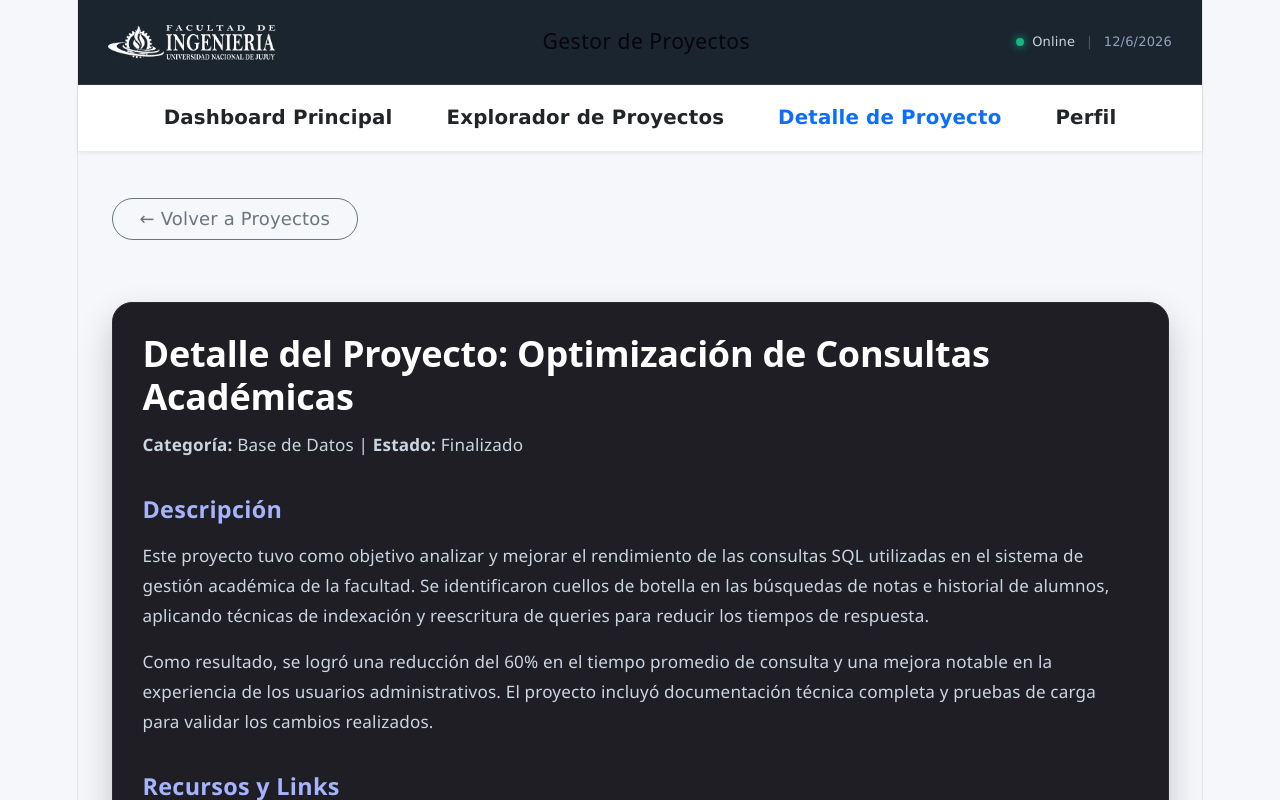
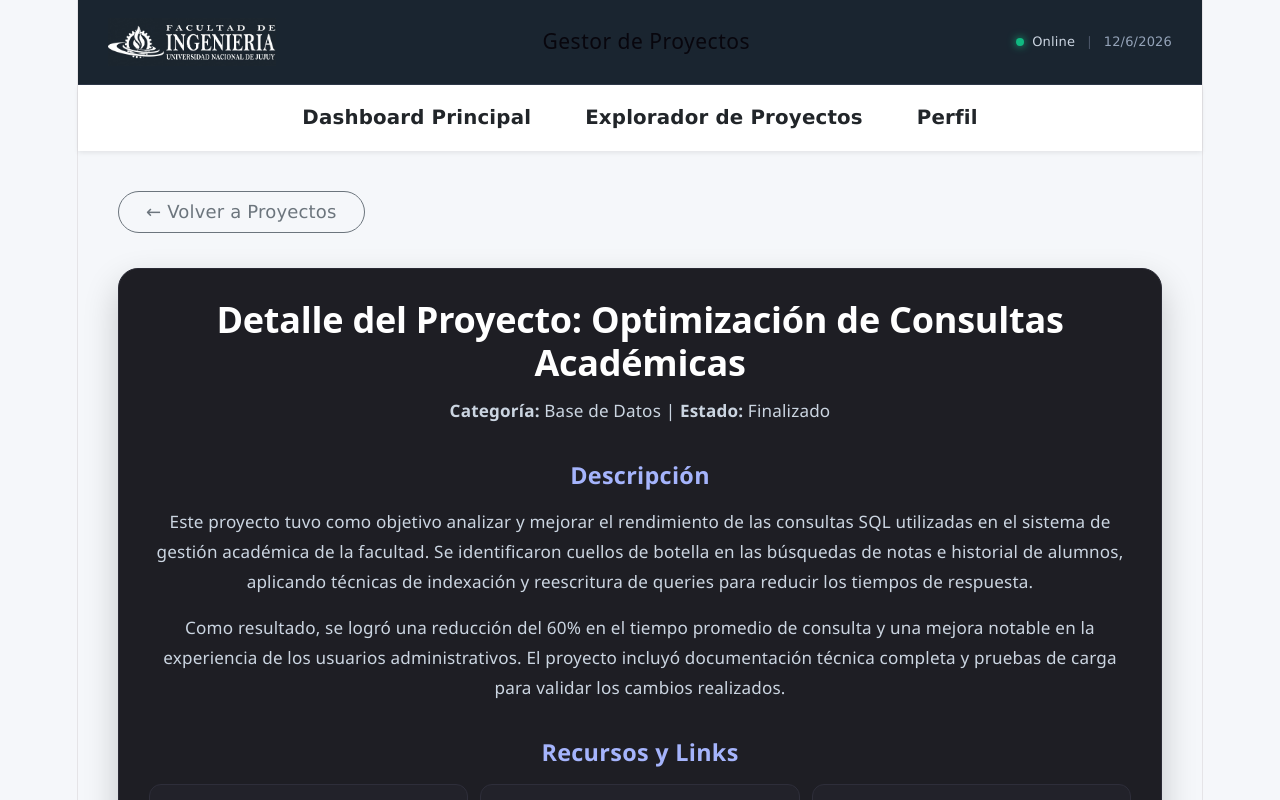
Before and after one commit to mitisbroken-debug/pv_tp3_grupo10, a React (Vite) app: page /proyectos/1 in a window 1280 px wide. Shown: the top 800 px of the page. Built offline with nearby package versions, Linux system fonts and the light colour scheme.

Commit message:
Tp parte 5 ,carpeta context creada,con UsuarioContext.jsx

```diff
--- a/src/components/Nav.jsx
+++ b/src/components/Nav.jsx
@@ -1,6 +1,6 @@
 import { NavLink } from 'react-router-dom';
 
-const Nav = ({ ultimoProyectoId }) => {
+const Nav = () => {
     const activeClass = ({ isActive }) =>
         isActive ? 'active-link fw-bold text-primary text-decoration-none' : 'text-dark text-decoration-none';
 
@@ -14,10 +14,6 @@ const Nav = ({ ultimoProyectoId }) => {
                 Explorador de Proyectos
             </NavLink>
 
-            <NavLink to={`/proyectos/${ultimoProyectoId}`} className={activeClass} style={{ fontSize: '1.1rem' }}>
-                Detalle de Proyecto
-            </NavLink>
-
             <NavLink to="/perfil" className={activeClass} style={{ fontSize: '1.1rem' }}>
                 Perfil
             </NavLink>
--- a/src/views/DetalleProyectoPage.jsx
+++ b/src/views/DetalleProyectoPage.jsx
@@ -1,42 +1,31 @@
-import { useEffect } from 'react';
 import { useParams, Link } from 'react-router-dom';
-import { Container, Button, Alert } from 'react-bootstrap';
+import proyectoService from '../services/proyectoService';
 import DetalleProyecto from '../components/DetalleProyecto';
-import proyectoService from '../services/proyectoService';
 
-function DetalleProyectoPage({ setUltimoProyectoId }) {
+function DetalleProyectoPage() {
   const { id } = useParams();
   const proyectoId = Number(id);
-
   const proyecto = proyectoService.obtenerProyectos().find((p) => p.id === proyectoId);
-
-  useEffect(() => {
-    if (proyecto) {
-      setUltimoProyectoId(proyectoId);
-    }
-  }, [proyectoId, proyecto, setUltimoProyectoId]);
 
   if (!proyecto) {
     return (
-      <Container className="py-5 text-center" style={{ maxWidth: '600px' }}>
-        <Alert variant="danger" className="mb-4 shadow-sm border-0">
-          <Alert.Heading>Proyecto no encontrado</Alert.Heading>
-          <p>El proyecto con ID {id} no existe o ya ha sido eliminado del sistema.</p>
-        </Alert>
-        <Button as={Link} to="/proyectos" variant="dark">
-          Volver a la lista de proyectos
-        </Button>
-      </Container>
+      <section>
+        <h1>Proyecto no encontrado</h1>
+        <p>El proyecto con ID {id} no existe o ha sido eliminado.</p>
+      </section>
     );
   }
 
   return (
-    <Container className="py-4 text-start">
-      <Button as={Link} to="/proyectos" variant="outline-secondary" className="mb-4 rounded-pill px-4">
-        &larr; Volver a Proyectos
-      </Button>
+    <section style={{ padding: '20px' }}>
+      <div style={{ textAlign: 'left', marginBottom: '30px' }}>
+        <Link to="/proyectos" className="btn btn-outline-secondary rounded-pill px-4">
+          &larr; Volver a Proyectos
+        </Link>
+      </div>
+
       <DetalleProyecto proyecto={proyecto} />
-    </Container>
+    </section>
   );
 }
 
```
Also changed, not shown: src/context/UsuarioContext.jsx (added, +35 -0 lines).
